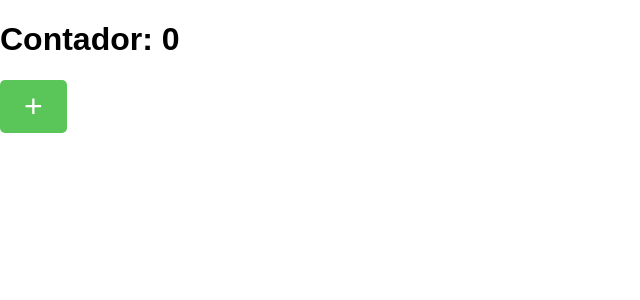
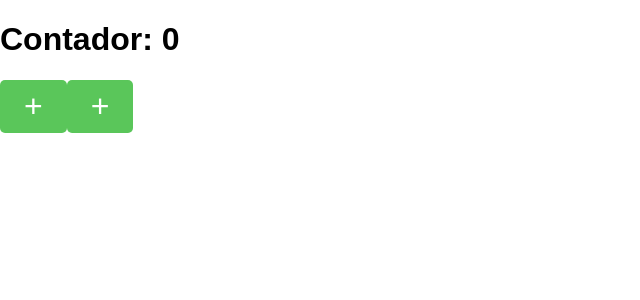
Before and after one commit to leonardo-vargas-de-paula/react-counter, a React (Create React App) app: page / in a window 1280 px wide. Shown: the top 300 px of the page, without its empty margins (0-640 px from the left). Built offline with nearby package versions, Linux system fonts and the light colour scheme.

Commit message:
feat: add botoes para incrementar e diminuir

```diff
--- a/src/App.js
+++ b/src/App.js
@@ -1,14 +1,17 @@
-import {useState} from "react"
+import { useState } from "react"
 
 function App() {
   //count, setCount
   const [count, setCount] = useState(0);
 
   return (
-  <>
-    <h1> Contador: {count} </h1>
-    <button>+</button>
-  </>
+    <div>
+      <h1> Contador: {count} </h1>
+      <div className="buttons">
+        <button className="minus" onClick={() => { setCount(count - 1) }}>+</button>
+        <button className="plus" onClick={() => { setCount(count + 1) }}>+</button>
+      </div>
+    </div>
   );
 }
 
```
